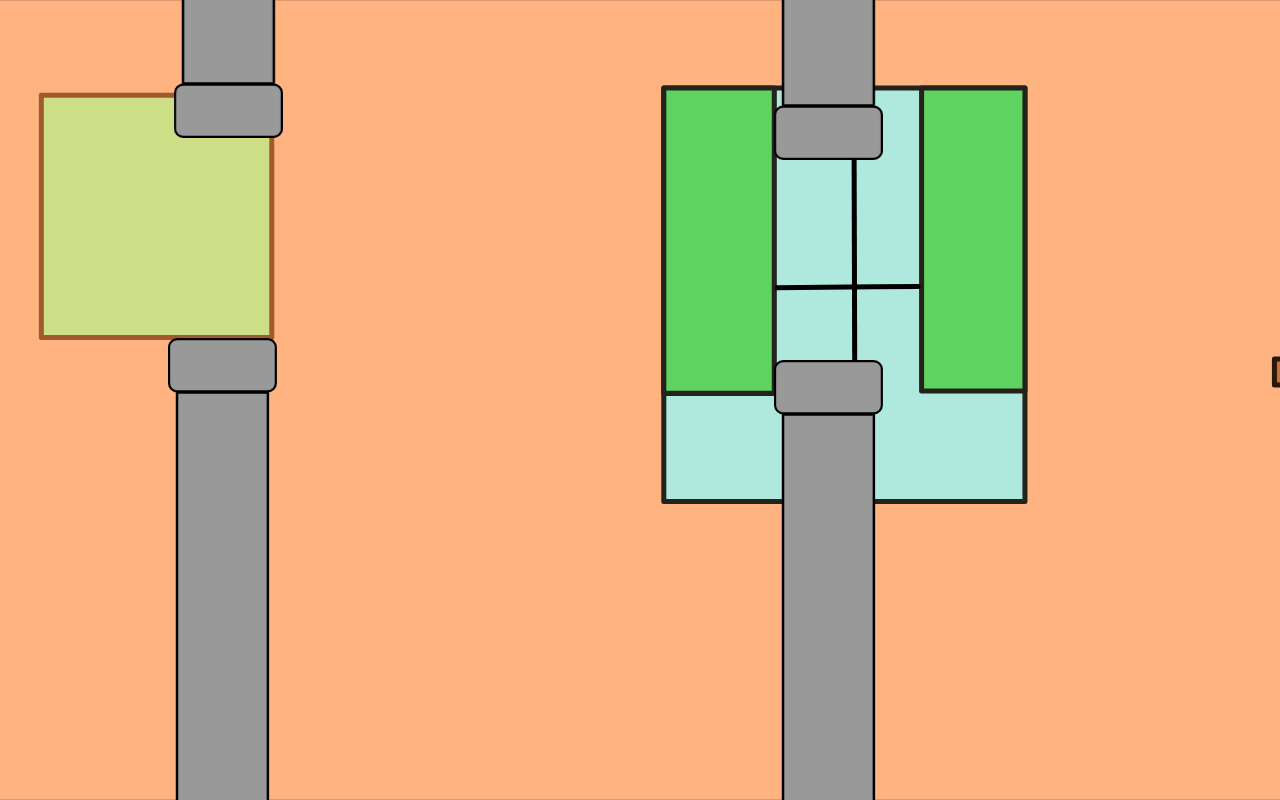
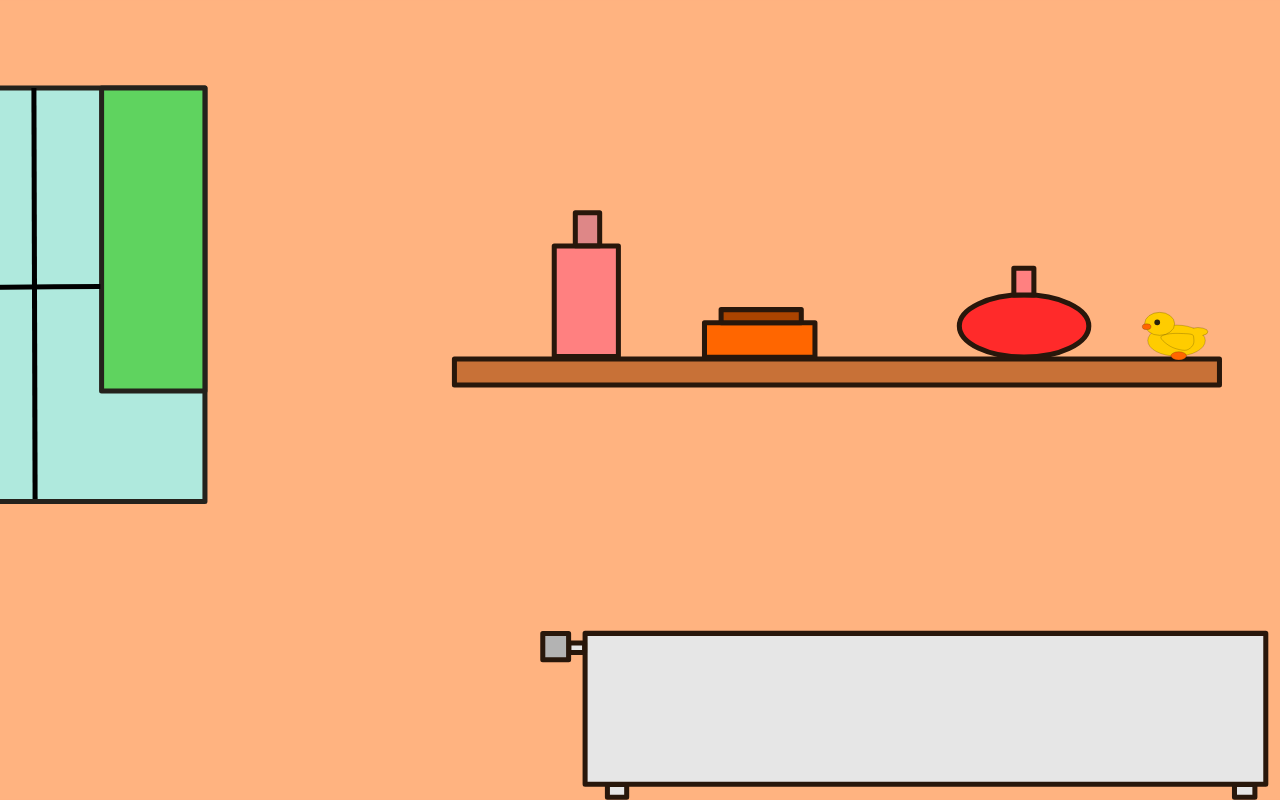
Before and after one commit to kruserr/budget-flappy-bird-engine, a React (Create React App) app: page / in a window 1280 px wide. Built offline with nearby package versions, Linux system fonts and the light colour scheme.

Commit message:
change to use 2 images

```diff
--- a/src/index.js
+++ b/src/index.js
@@ -211,8 +211,8 @@ function PipeSet(props)
 function PipeGroup()
 {
   let items = [];
-  for (let i = 0; i < 6; i++)
-  // for (let i = 0; i < 0; i++)
+  // for (let i = 0; i < 6; i++)
+  for (let i = 0; i < 0; i++)
   {
     items.push(<PipeSet key={i} id={i} data={{i: i}} />);
   }
@@ -285,10 +285,11 @@ function Background()
 {
   const [x, setX] = React.useState(0);
   let offset = 0;
+  const speed = 0.25;
 
   React.useEffect(() => {
     engine.requestAnimationFrame(() => {
-      let change = x - 0.25;
+      let change = x - speed;
 
       if (x < -294)
       {
@@ -303,17 +304,24 @@ function Background()
   return (
     <>
       <style jsx>{`
+        .backgroundImageContainer
+        {
+          height: 100%;
+          width: ${2*294}vh;
+          background: #ffb380;
+        }
+
         .backgroundImage
         {
-        position: fixed;
           height: 100%;
           width: 294vh;
           will-change: transform;
         }
       `}</style>
+      <div className="backgroundImageContainer">
         <BackgroundImage className="backgroundImage" style={{transform: `translate3d(${offset + x}vh, 0, -1px)`}} />
-    <BackgroundImage className="backgroundImage" style={{transform: `translate3d(${offset + x-2 + 294}vh, 0, -2px)`}} />
-    <BackgroundImage className="backgroundImage" style={{transform: `translate3d(${offset + x+2 + 294}vh, 0, -3px)`}} />
+        <BackgroundImage className="backgroundImage" style={{transform: `translate3d(${offset + x+(speed*2)}vh, 0, -2px)`}} />
+      </div>
     </>
   );
 }
```
Lines whose indentation alone changed are shown as unchanged.
